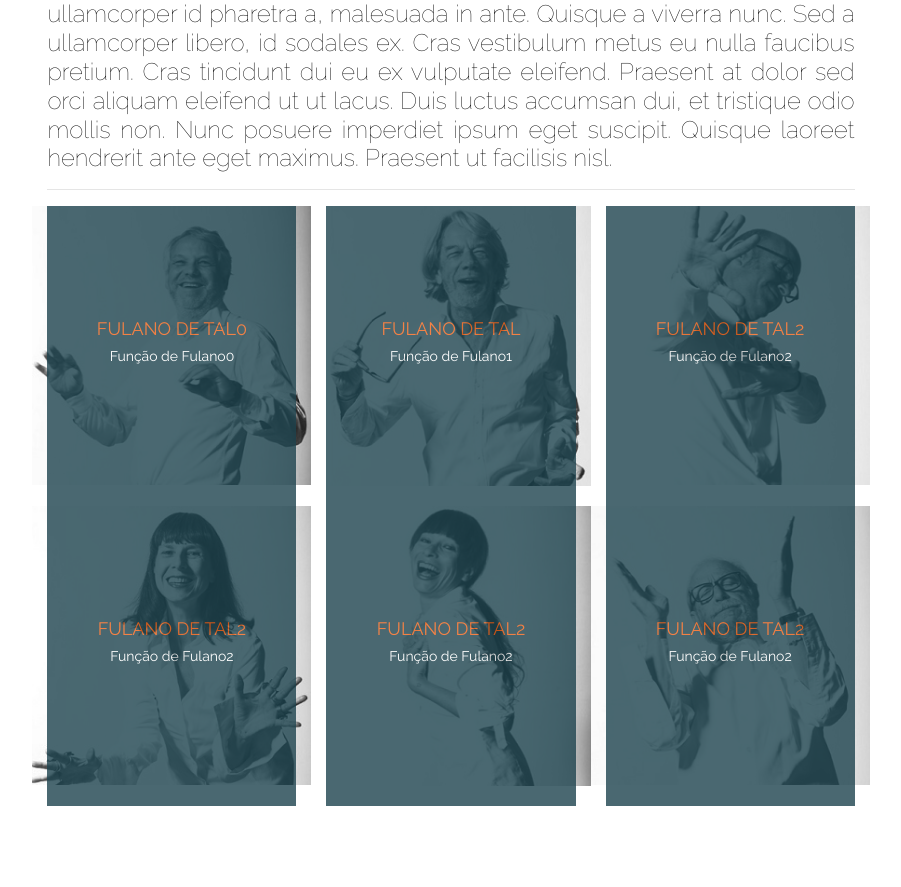
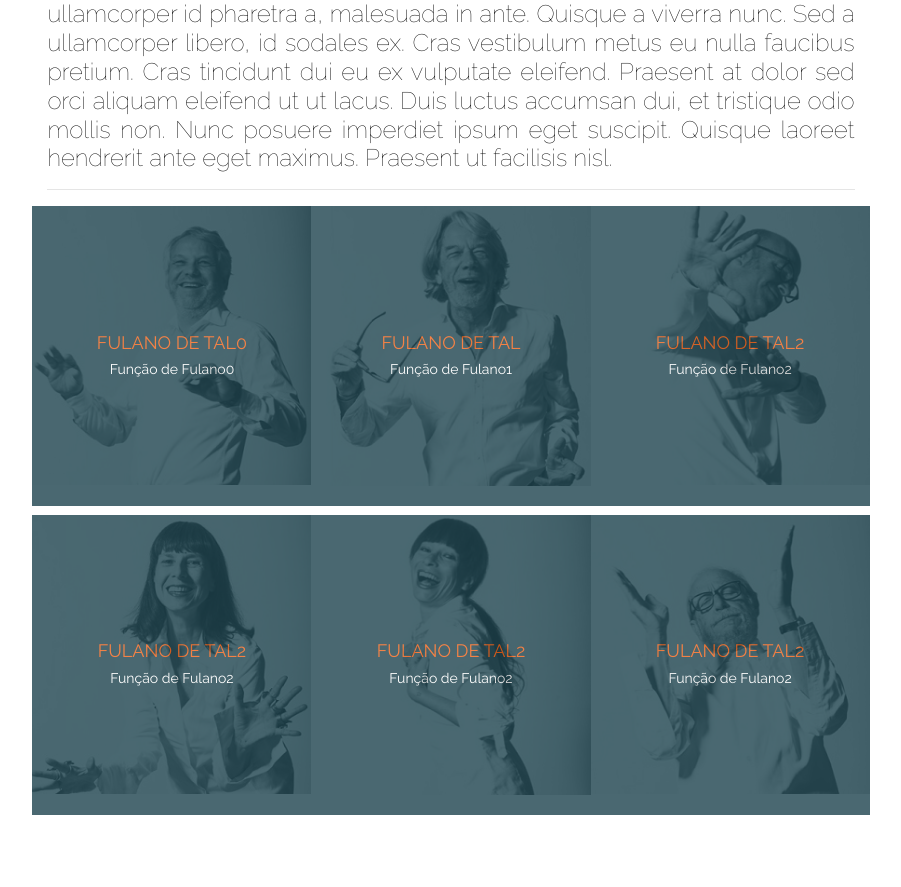
Before and after one commit to dennerEfisio/Equipe-4-Trainee-2019.2, a PHP site: page /quemsomos.html in a window 1280 px wide. Shown: the part 255-1142 px from the top of the page, without its empty margins (189-1090 px from the left). Before the commit the page ends 1061 px from the top, so only its background shows below. Run offline with PHP 8.4, Linux system fonts and the light colour scheme.

Commit message:
alteracao

```diff
--- a/css/style.css
+++ b/css/style.css
@@ -32,31 +32,32 @@ body{
     animation-duration: 4s;
 }
 
-.row {
+.membros {
     animation-name: fade;
     animation-duration: 6s;
 }
 
-.col-sm-4 {
+.fotos {
     background-size: contain;
     background-repeat: no-repeat;
-    overflow: hidden;
     display: inline-block;
-    overflow: hidden;
     width: 300px;
     height: 300px;
+    padding: 0;
+    margin-bottom: 1%;
 }
 
-.slide {
+.slide-membros {
     width: 100%;
     height: 100%;
     background-color: #1d434e;
     background-size: contain;
+    overflow: hidden;
 
     opacity: 0.8;
 }
 
-.slide:hover {
+.slide-membros:hover {
     opacity: 0;
 }
 
@@ -99,3 +100,4 @@ body{
         font-size: 16px;
         padding: 8%;
     }
+}
--- a/quemsomos.html
+++ b/quemsomos.html
@@ -34,9 +34,9 @@
             </h4>
             <hr>
         </div>
-        <div class="row">
-            <div style="background-image: url(img/foto1.jpg);" class="col-sm-4">
-                <div class="slide">
+        <div class="row membros">
+            <div style="background-image: url(img/foto1.jpg);" class="col-sm-4 fotos">
+                <div class="slide-membros">
                     <div class="slide-titulo">
                         <h1>Fulano de Tal0</h1>
                         <h2>Função de Fulano0</h2>
@@ -44,8 +44,8 @@
                 </div>
             </div>
 
-            <div style="background-image: url(img/foto2.jpg);" class="col-sm-4">
-                <div class="slide">
+            <div style="background-image: url(img/foto2.jpg);" class="col-sm-4 fotos">
+                <div class="slide-membros">
                     <div class="slide-titulo">
                         <h1>Fulano de Tal</h1>
                         <h2>Função de Fulano1</h2>
@@ -53,32 +53,32 @@
                 </div>
             </div>
 
-            <div style="background-image: url(img/foto3.jpg);" class="col-sm-4">
-                <div class="slide">
+            <div style="background-image: url(img/foto3.jpg);" class="col-sm-4 fotos">
+                <div class="slide-membros">
                     <div class="slide-titulo">
                         <h1>Fulano de Tal2</h1>
                         <h2>Função de Fulano2</h2>
                     </div>
                 </div>
             </div>
-            <div style="background-image: url(img/foto4.jpg);" class="col-sm-4">
-                <div class="slide">
+            <div style="background-image: url(img/foto4.jpg);" class="col-sm-4 fotos">
+                <div class="slide-membros">
                     <div class="slide-titulo">
                         <h1>Fulano de Tal2</h1>
                         <h2>Função de Fulano2</h2>
                     </div>
                 </div>
             </div>
-            <div style="background-image: url(img/foto5.jpg);" class="col-sm-4">
-                <div class="slide">
+            <div style="background-image: url(img/foto5.jpg);" class="col-sm-4 fotos">
+                <div class="slide-membros">
                     <div class="slide-titulo">
                         <h1>Fulano de Tal2</h1>
                         <h2>Função de Fulano2</h2>
                     </div>
                 </div>
             </div>
-            <div style="background-image: url(img/foto6.jpg);" class="col-sm-4">
-                <div class="slide">
+            <div style="background-image: url(img/foto6.jpg);" class="col-sm-4 fotos">
+                <div class="slide-membros">
                     <div class="slide-titulo">
                         <h1>Fulano de Tal2</h1>
                         <h2>Função de Fulano2</h2>
```
